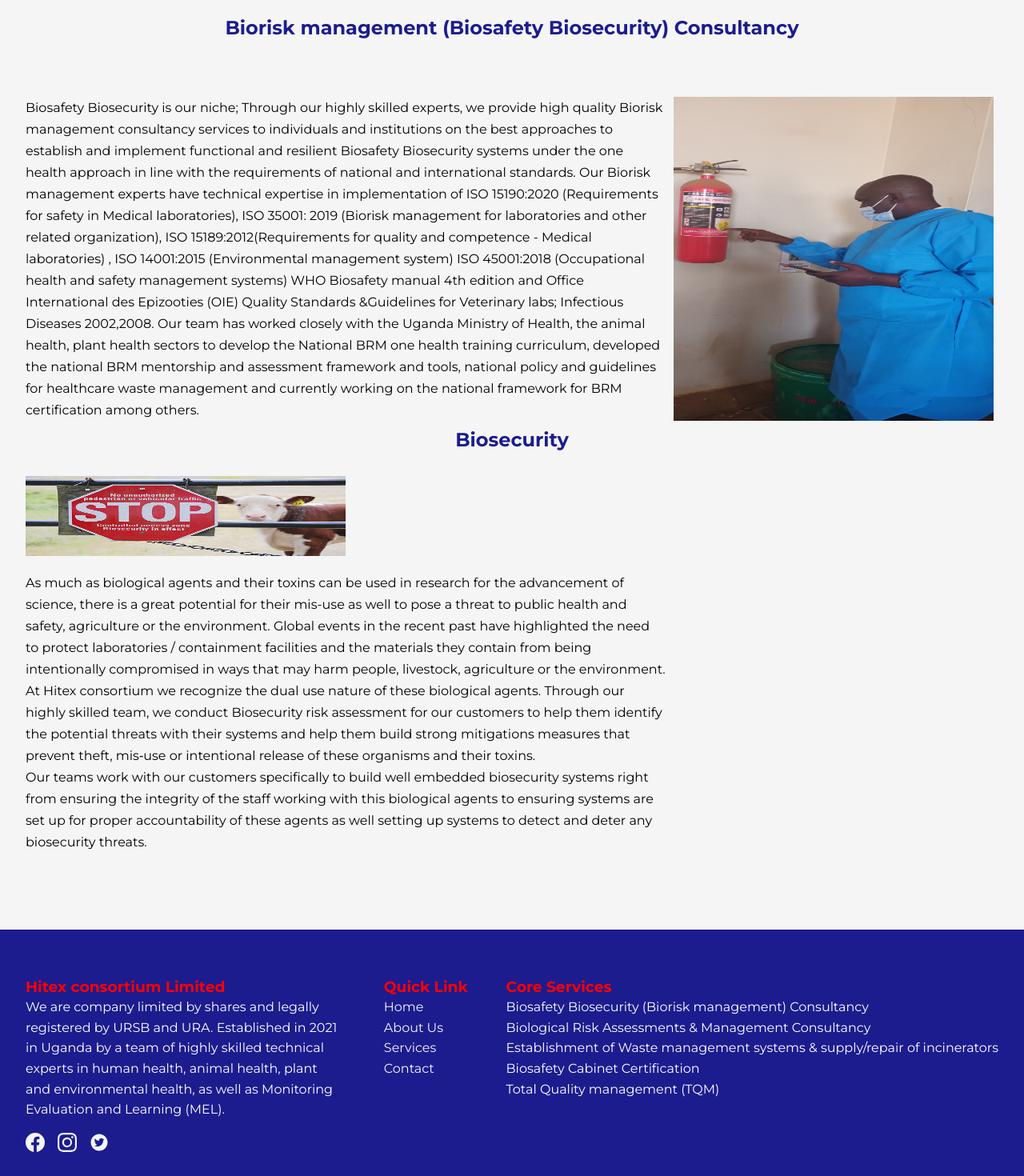
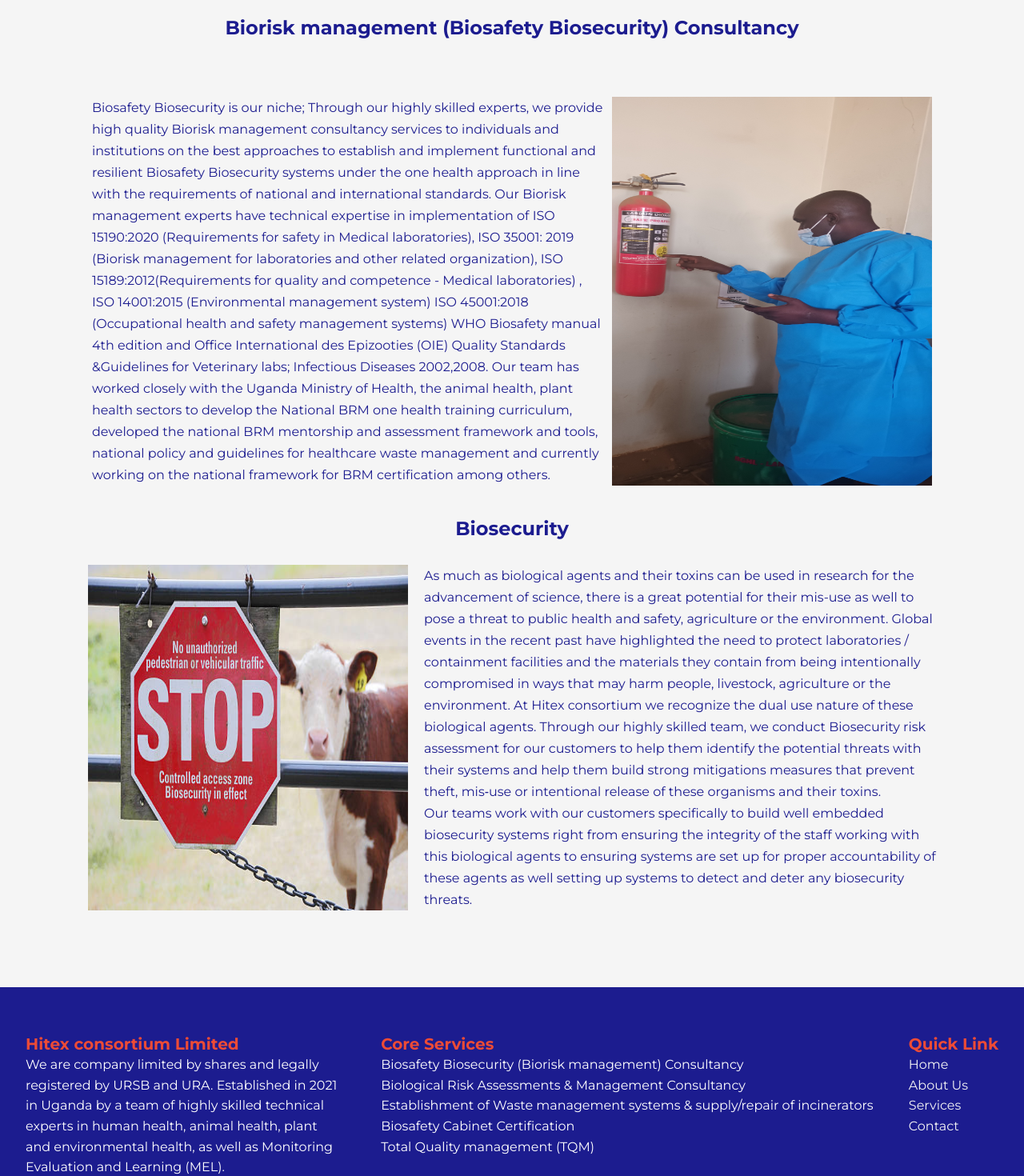
Before and after one commit to isiagi/medical, a Next.js app: page /Bio in a window 1280 px wide. Shown: the part 100-1570 px from the top of the page at 80% size. Built offline with nearby package versions, Linux system fonts and the light colour scheme; a web font is replaced by a local one.

Commit message:
refactor

```diff
--- a/components/Ban.jsx
+++ b/components/Ban.jsx
@@ -10,6 +10,7 @@ const Ban = () => {
         lineHeight: '28px',
         margin: '15px 0',
         paddingBottom: '3rem',
+        color: 'rgb(28, 28, 143)'
         // fontSize: '17px'
       }}
     >
--- a/components/Fade.jsx
+++ b/components/Fade.jsx
@@ -7,7 +7,7 @@ import styles from '../styles/Home.module.css';
 
 const fadeImages = [
   {
-    url: '/assets/nn.jpg',
+    url: '/assets/gif.jpg',
     caption: 'Biosafety Biosecurity (Biorisk management) Consultancy',
     href: '/Bio',
   },
@@ -17,7 +17,7 @@ const fadeImages = [
     href: '/BioRisk',
   },
   {
-    url: '/assets/gf.jpg',
+    url: '/assets/total.jpg',
     caption: 'Total Quality management (TQM)',
     href: '/Total',
   },
--- a/components/Nav.js
+++ b/components/Nav.js
@@ -24,7 +24,7 @@ const NavBar = () => {
           <Image src={'/assets/logo.png'} alt="logo" width="75" height="65" />
           <h3>
             <span style={{ color: 'rgb(28, 28, 143)' }}>HITEX</span>{' '}
-            <span style={{ color: 'red' }}>CONSORTIUM LTD</span>
+            <span style={{ color: 'rgb(236, 75, 54)' }}>CONSORTIUM LTD</span>
           </h3>
         </div>
         <div className={styles.nav__cancel}>
--- a/components/Services.js
+++ b/components/Services.js
@@ -11,7 +11,7 @@ import Link from 'next/link';
 const Services = () => {
   return (
     <div className={styles.service__container} id="services">
-      <h2 style={{ color: 'red' }}>Our Services</h2>
+      <h2 style={{ color: 'rgb(236, 75, 54)' }}>Our Services</h2>
       <p style={{textAlign: 'center',paddingBottom: '4rem' }}>
         We offer consultancy services in <Link href="#">Biosafety Biosercurity</Link>, <Link href="#">Biological Risk
         Assesement</Link> , <Link href="#">Waste Manangement</Link>, <Link href="#">Biosafety Cabinet Certification</Link> and
--- a/components/footer/Footer.jsx
+++ b/components/footer/Footer.jsx
@@ -13,7 +13,9 @@ const Footer = () => {
       <div className={styles.footer__contain}>
         <div className={styles.footer__wrapper}>
           <div>
-            <h3 style={{ color: 'red' }}>Hitex consortium Limited</h3>
+            <h3 style={{ color: 'rgb(236, 75, 54)', fontSize: '20px' }}>
+              Hitex consortium Limited
+            </h3>
           </div>
           <div className={styles.footer__info}>
             We are company limited by shares and legally registered by URSB and
@@ -23,7 +25,7 @@ const Footer = () => {
             (MEL).
           </div>
           <div>
-              <BsFacebook style={{ fontSize: '1.5rem', color: 'whitesmoke' }} />
+            <BsFacebook style={{ fontSize: '1.5rem', color: 'whitesmoke' }} />
             <BsInstagram
               style={{
                 fontSize: '1.5rem',
@@ -40,9 +42,42 @@ const Footer = () => {
             />
           </div>
         </div>
+
+        <div className={styles.footer__as}>
+          <div>
+            <h3 style={{ color: 'rgb(236, 75, 54)', fontSize: '20px' }}>Core Services</h3>
+          </div>
+          <div>
+            <ul>
+              <li>
+                <Link href="/Bio">
+                  Biosafety Biosecurity (Biorisk management) Consultancy
+                </Link>
+              </li>
+              <li>
+                <Link href="/BioRisk">
+                  Biological Risk Assessments & Management Consultancy
+                </Link>
+              </li>
+              <li>
+                <Link href="/Waste">
+                  Establishment of Waste management systems & supply/repair of
+                  incinerators
+                </Link>
+              </li>
+              <li>
+                <Link href="/Total">Biosafety Cabinet Certification</Link>
+              </li>
+              <li>
+                <Link href="/Total">Total Quality management (TQM)</Link>
+              </li>
+            </ul>
+          </div>
+        </div>
+
         <div className={styles.footer__links}>
           <div>
-            <h3 style={{ color: 'red' }}>Quick Link</h3>
+            <h3 style={{ color: 'rgb(236, 75, 54)', fontSize: '20px' }}>Quick Link</h3>
           </div>
           <div>
             <ul>
@@ -61,47 +96,6 @@ const Footer = () => {
             </ul>
           </div>
         </div>
-        <div className={styles.footer__as}>
-          <div>
-            <h3 style={{ color: 'red' }}>Core Services</h3>
-          </div>
-          <div>
-            <ul>
-              <li>
-                <Link href="/Bio">
-                Biosafety Biosecurity (Biorisk management) Consultancy
-                </Link>
-              </li>
-              <li>
-                <Link href="/BioRisk">
-                Biological Risk Assessments & Management Consultancy
-                </Link>
-              </li>
-              <li>
-                <Link href="/Waste">
-                Establishment of Waste management systems & supply/repair of incinerators
-                </Link>
-              </li>
-              <li>
-                <Link href="/Total">Biosafety Cabinet Certification</Link>
-              </li>
-              <li>
-                <Link href="/Total">Total Quality management (TQM)</Link>
-              </li>
-            </ul>
-          </div>
-        </div>
-        {/* <div className="footer__links">
-          <div>
-          Biosafety Cabinet Certification
-            <h3>Resources</h3>
-          </div>
-          <div>
-            <ul>
-              <li>Support</li>
-            </ul>
-          </div>
-        </div> */}
       </div>
     </div>
   );
--- a/pages/Ab.js
+++ b/pages/Ab.js
@@ -67,7 +67,7 @@ const Ab = () => {
                 margin: '1rem 0',
               }}
             >
-              Mission / <span style={{color: 'red'}}>Vision</span>
+              Mission / <span style={{color: 'rgb(236, 75, 54)'}}>Vision</span>
             </h3>
             <Tabs style={{ fontSize: '18px' }}>
               <TabList>
@@ -110,7 +110,7 @@ const Ab = () => {
                 key={item.id}
               >
                 <h3
-                  style={{ color: 'red' }}
+                  style={{ color: 'rgb(236, 75, 54)' }}
                 >{`${item.id}. ${item.title}`}</h3>
                 <p style={{ color: 'whitesmoke' }}>{item.content}</p>
               </div>
--- a/pages/Bio.jsx
+++ b/pages/Bio.jsx
@@ -32,13 +32,13 @@ const Bio = () => {
         style={{
           display: 'flex',
           gap: '10px',
-          justifyContent: 'flex-start',
+          justifyContent: 'center',
           width: '100%',
           flexWrap: 'wrap',
           lineHeight: '27px',
         }}
       >
-        <p style={{ width: '50rem' }}>
+        <p style={{ width: '40rem' }}>
           Biosafety Biosecurity is our niche; Through our highly skilled
           experts, we provide high quality Biorisk management consultancy
           services to individuals and institutions on the best approaches to
@@ -68,7 +68,7 @@ const Bio = () => {
           height="100%"
         />
       </div>
-      <div style={{ lineHeight: '27px', marginTop: '10px' }}>
+      <div style={{ lineHeight: '27px', marginTop: '40px' }}>
         <h2 style={{ textAlign: 'center', color: 'rgb(28, 28, 143)' }}>
           Biosecurity{' '}
         </h2>
@@ -90,7 +90,7 @@ const Bio = () => {
             width="400px"
             height="100%"
           />
-          <p style={{ width: '50rem' }}>
+          <p style={{ width: '40rem' }}>
             As much as biological agents and their toxins can be used in
             research for the advancement of science, there is a great potential
             for their mis-use as well to pose a threat to public health and
--- a/pages/Total.jsx
+++ b/pages/Total.jsx
@@ -26,7 +26,7 @@ const Total = () => {
         >
           Total Quality management (TQM)
         </h2>
-        <Image src={'/assets/nn.jpg'} alt="bio" width="1000px" height="400px" />
+        <Image src={'/assets/total.jpg'} alt="bio" width="1000px" height="400px" />
       </div>
       <div style={{paddingBottom: '4rem'}}>
         <p>
--- a/styles/Home.module.css
+++ b/styles/Home.module.css
@@ -396,11 +396,11 @@ height: 350px;
 }
 
 .footer__links div > ul li:hover {
-  color: red;
+  color: rgb(236, 75, 54)
 }
 
 .footer__as div > ul li:hover {
-  color: red;
+  color: rgb(236, 75, 54);
 }
 
 /* Contact Section Here */
--- a/styles/globals.css
+++ b/styles/globals.css
@@ -5,6 +5,7 @@ body {
   margin: 0;
   font-family: 'Montserrat', sans-serif;
   scroll-behavior: smooth;
+  color: rgb(28, 28, 143)
 }
 
 a {
```
Also changed, not shown: components/Hero1.js (+32 -29 lines), 1 other file (tests, documents, lock files or other folders).
